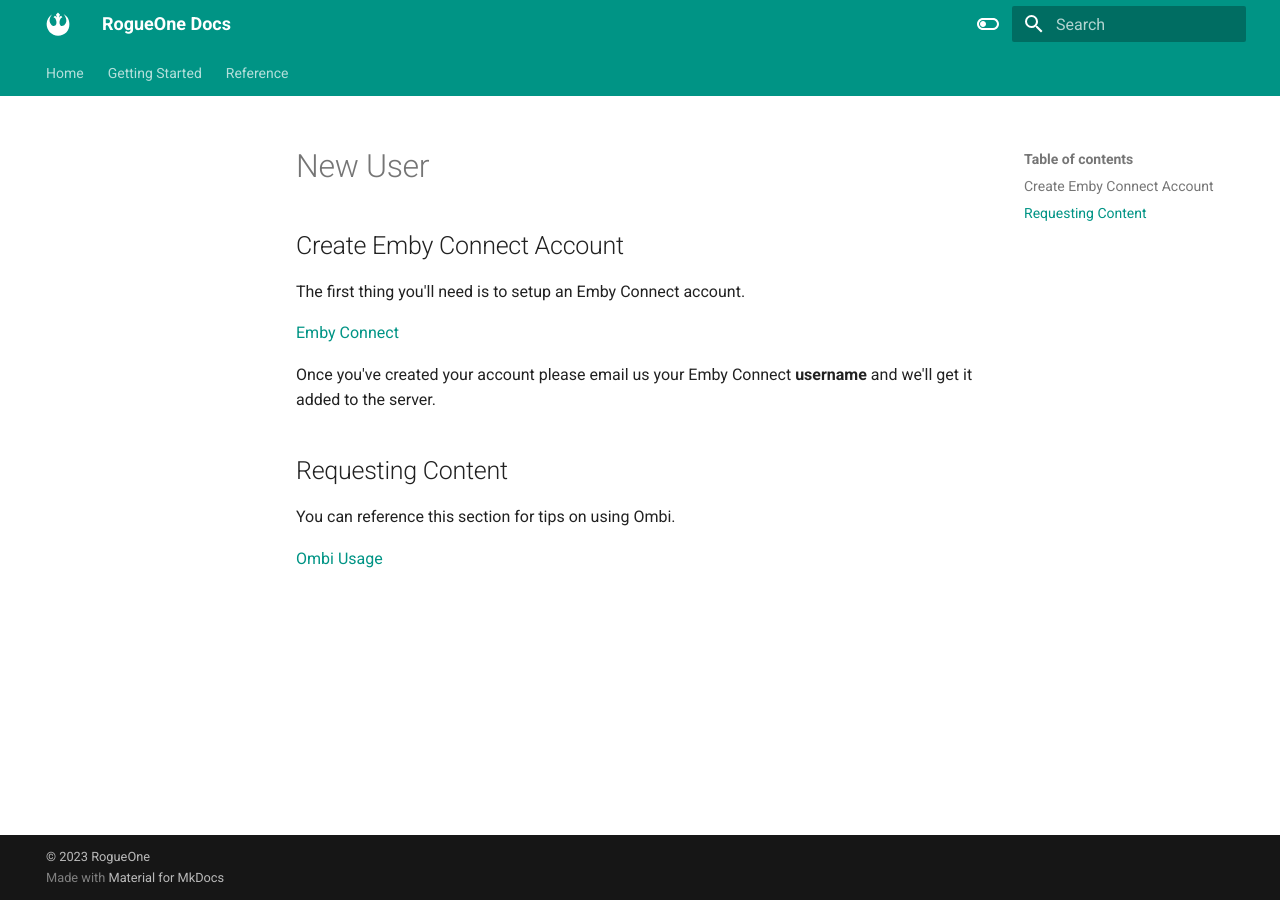
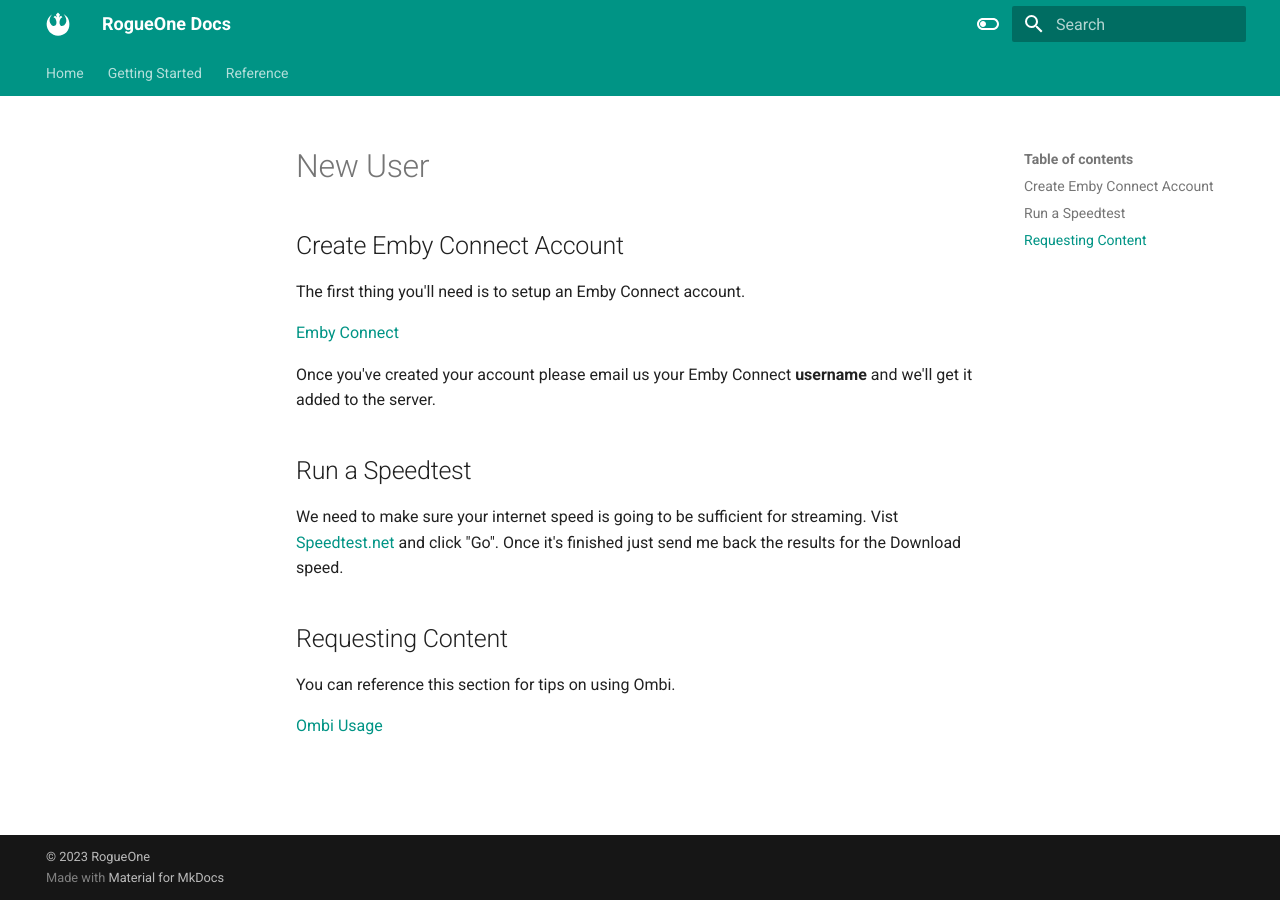
Before and after one commit to browneye253/rogue1docs, an MkDocs documentation site: the page built from docs/new-user.md, in a window 1280 px wide. Built offline with MkDocs 1.6.1 and Material for MkDocs 9.7.7, drawn with Linux system fonts in a browser that asks for light colours.

Commit message:
added speedtest

```diff
--- a/docs/new-user.md
+++ b/docs/new-user.md
@@ -8,6 +8,10 @@
 
 Once you've created your account please email us your Emby Connect **username** and we'll get it added to the server.
 
+## Run a Speedtest
+
+We need to make sure your internet speed is going to be sufficient for streaming.  Vist [Speedtest.net](https://www.speedtest.net){target="_blank"} and click "Go".  Once it's finished just send me back the results for the Download speed.
+
 ## Requesting Content
 
 You can reference this section for tips on using Ombi.
```
